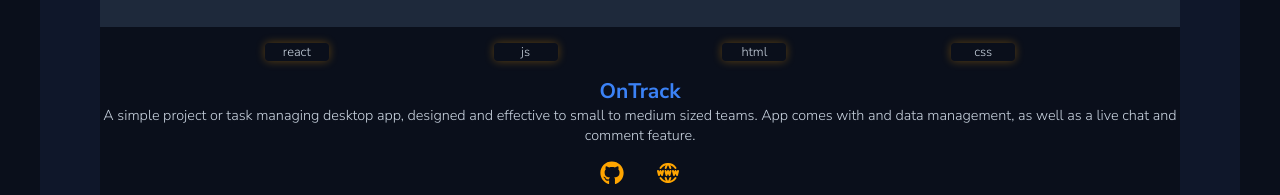
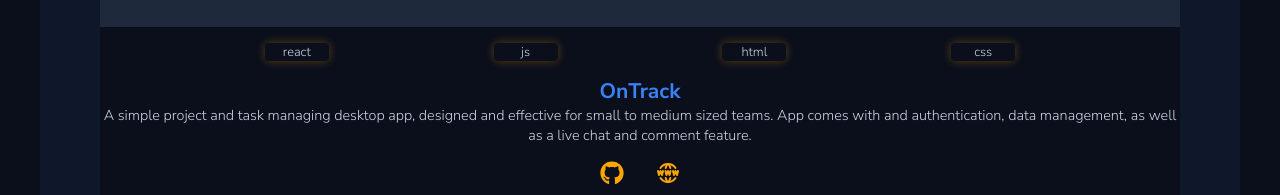
Before and after one commit to tyousofine/portfolio, a React (Create React App) app: page / in a window 1280 px wide. Shown: the part 2546-2741 px from the top of the page. Built offline with nearby package versions, Linux system fonts and the light colour scheme.

Commit message:
change image

```diff
--- a/src/data/projects.js
+++ b/src/data/projects.js
@@ -5,7 +5,7 @@ export const projects = [{
     image: onTrack,
     title: 'OnTrack',
     stack: ['react', 'js', 'html', 'css'],
-    description: 'A simple project or task managing desktop app, designed and effective to small to medium sized teams. App comes with and data management, as well as a live chat and comment feature.',
+    description: 'A simple project and task managing desktop app, designed and effective for small to medium sized teams. App comes with and authentication, data management, as well as a live chat and comment feature.',
     webLink: "https://www.google.com",
     codeLink: "https://www.github.com"
 },
```
Also changed, not shown: src/images/onTrack.png.
